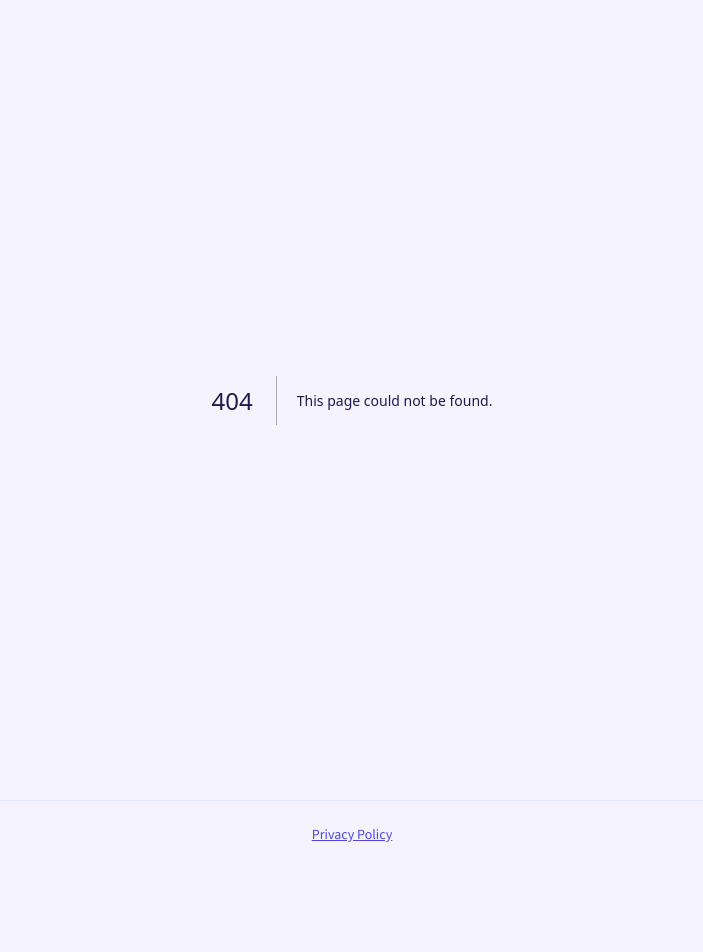
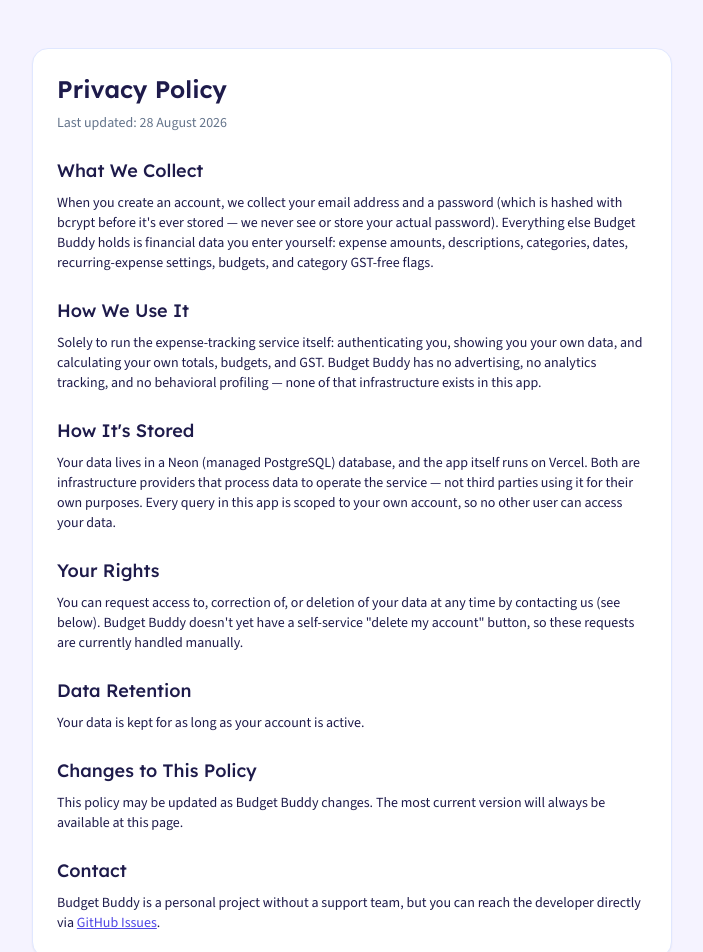
Before and after one commit to saichetankari2001/budget-buddy, a Next.js app: page /privacy in a window 1280 px wide. Before the commit this address had no page. Shown: the top 952 px of the page, without its empty margins (288-991 px from the left). Before the commit the page ends 869 px from the top, so only its background shows below. Built offline with nearby package versions, Linux system fonts and the light colour scheme.

Commit message:
feat: add privacy policy page

```diff
--- /dev/null
+++ b/app/privacy/page.tsx
@@ -0,0 +1,84 @@
+import { Card } from '@/components/ui/Card';
+
+export default function PrivacyPage() {
+  return (
+    <main className="mx-auto max-w-2xl px-4 py-12">
+      <Card>
+        <h1 className="mb-2 font-heading text-2xl font-semibold text-foreground">Privacy Policy</h1>
+        <p className="mb-6 text-sm text-muted">Last updated: 28 August 2026</p>
+
+        <div className="flex flex-col gap-6 text-sm text-foreground">
+          <section>
+            <h2 className="mb-2 font-heading text-lg font-medium text-foreground">What We Collect</h2>
+            <p>
+              When you create an account, we collect your email address and a password (which is
+              hashed with bcrypt before it&apos;s ever stored — we never see or store your actual
+              password). Everything else Budget Buddy holds is financial data you enter yourself:
+              expense amounts, descriptions, categories, dates, recurring-expense settings, budgets,
+              and category GST-free flags.
+            </p>
+          </section>
+
+          <section>
+            <h2 className="mb-2 font-heading text-lg font-medium text-foreground">How We Use It</h2>
+            <p>
+              Solely to run the expense-tracking service itself: authenticating you, showing you your
+              own data, and calculating your own totals, budgets, and GST. Budget Buddy has no
+              advertising, no analytics tracking, and no behavioral profiling — none of that
+              infrastructure exists in this app.
+            </p>
+          </section>
+
+          <section>
+            <h2 className="mb-2 font-heading text-lg font-medium text-foreground">How It&apos;s Stored</h2>
+            <p>
+              Your data lives in a Neon (managed PostgreSQL) database, and the app itself runs on
+              Vercel. Both are infrastructure providers that process data to operate the service —
+              not third parties using it for their own purposes. Every query in this app is scoped to
+              your own account, so no other user can access your data.
+            </p>
+          </section>
+
+          <section>
+            <h2 className="mb-2 font-heading text-lg font-medium text-foreground">Your Rights</h2>
+            <p>
+              You can request access to, correction of, or deletion of your data at any time by
+              contacting us (see below). Budget Buddy doesn&apos;t yet have a self-service
+              &quot;delete my account&quot; button, so these requests are currently handled manually.
+            </p>
+          </section>
+
+          <section>
+            <h2 className="mb-2 font-heading text-lg font-medium text-foreground">Data Retention</h2>
+            <p>Your data is kept for as long as your account is active.</p>
+          </section>
+
+          <section>
+            <h2 className="mb-2 font-heading text-lg font-medium text-foreground">
+              Changes to This Policy
+            </h2>
+            <p>
+              This policy may be updated as Budget Buddy changes. The most current version will
+              always be available at this page.
+            </p>
+          </section>
+
+          <section>
+            <h2 className="mb-2 font-heading text-lg font-medium text-foreground">Contact</h2>
+            <p>
+              Budget Buddy is a personal project without a support team, but you can reach the
+              developer directly via{' '}
+              <a
+                href="https://github.com/saichetankari2001/budget-buddy/issues"
+                className="text-primary-hover underline"
+              >
+                GitHub Issues
+              </a>
+              .
+            </p>
+          </section>
+        </div>
+      </Card>
+    </main>
+  );
+}
```
